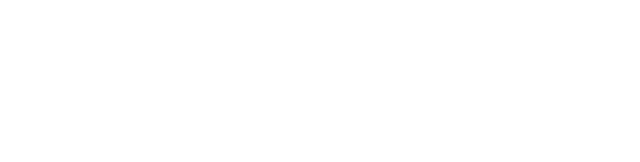
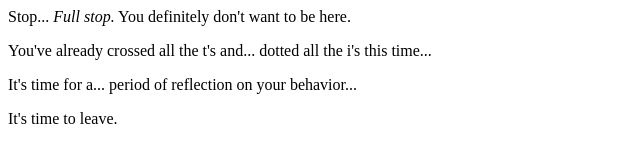
Before and after one commit to NartimHenriksen/plzfix.dk, a plain HTML site: page index.html in a window 1280 px wide. Shown: the whole page, without its empty margins (0-640 px from the left). Drawn offline with Linux system fonts and the light colour scheme.

Commit message:
More treasure hunt

```diff
--- a/index.html
+++ b/index.html
@@ -1,3 +1,23 @@
 <html>
+    <head>
+        <link rel="stylesheet" href="styles.css">
+    </head>
+    <p>
+        Stop<a href="nothingtoseehere.html">...</a>
+        <em>Full stop<a href="nothingtoseehere.html">.</a></em>
+        You definitely don't want to be here<a href="nothingtoseehere.html">.</a>
+    </p>
 
+    <p>
+        You've already crossed all the t's and<a href="nothingtoseehere.html">...</a> dotted all the i's this time<a href="nothingtoseehere.html">...</a>
+    </p>
+
+
+    <p>
+        It's time for a<a href="nothingtoseehere.html">...</a> period of reflection on your behavior<a href="nothingtoseehere.html">...</a>
+    </p>
+
+    <p>
+        It's time to leave<a href="nothingtoseehere.html">.</a>
+    </p>
 </html>
--- /dev/null
+++ b/styles.css
@@ -0,0 +1,4 @@
+a {
+    text-decoration:none;
+    color:black;
+}
```
Also changed, not shown: hw.js (deleted, +0 -8 lines), nothingtoseehere.html (+150 -16 lines), 1 other file.
